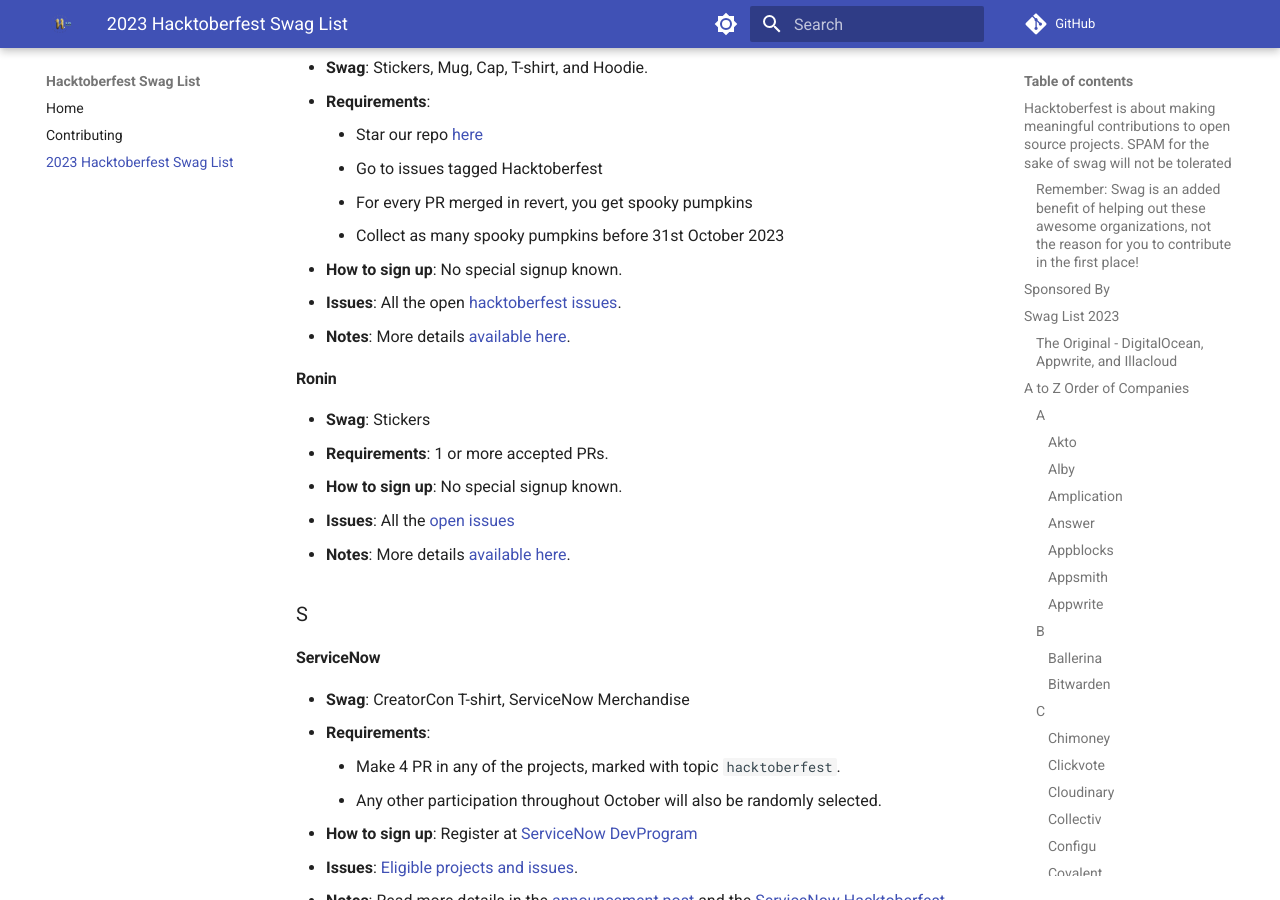
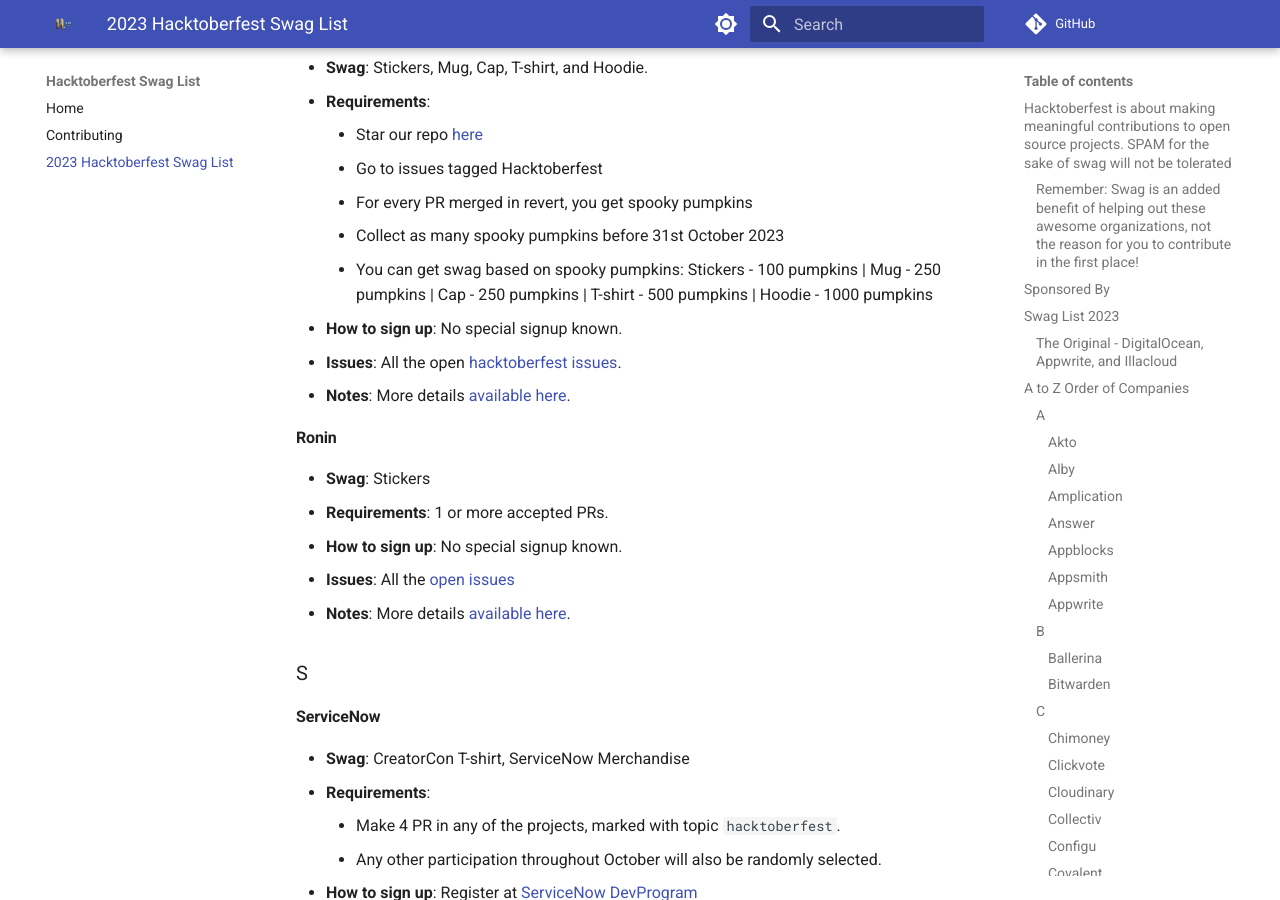
Before and after one commit to crweiner/hacktoberfest-swag-list, an MkDocs documentation site: the page built from docs/list.md, in a window 1280 px wide and 900 px high, scrolled down 16079 px. Built offline with MkDocs 1.6.1 and Material for MkDocs 9.7.7, drawn with Linux system fonts in a browser that asks for light colours; plug-ins that fetch from the network failed and are left out; comment, search, counter and statistics services are not loaded.

Commit message:
requirements update

```diff
--- a/docs/list.md
+++ b/docs/list.md
@@ -527,6 +527,7 @@
     - Go to issues tagged Hacktoberfest
     - For every PR merged in revert, you get spooky pumpkins
     - Collect as many spooky pumpkins before 31st October 2023
+    - You can get swag based on spooky pumpkins: Stickers - 100 pumpkins | Mug - 250 pumpkins | Cap - 250 pumpkins | T-shirt - 500 pumpkins | Hoodie - 1000 pumpkins
 - **How to sign up**: No special signup known.
 - **Issues**: All the open [hacktoberfest issues](https://github.com/revertinc/revert/issues?q=is%3Aissue+is%3Aopen+label%3Ahacktoberfest).
 - **Notes**: More details [available here](https://twitter.com/revertdotdev/status/1712834581383233988).
```
